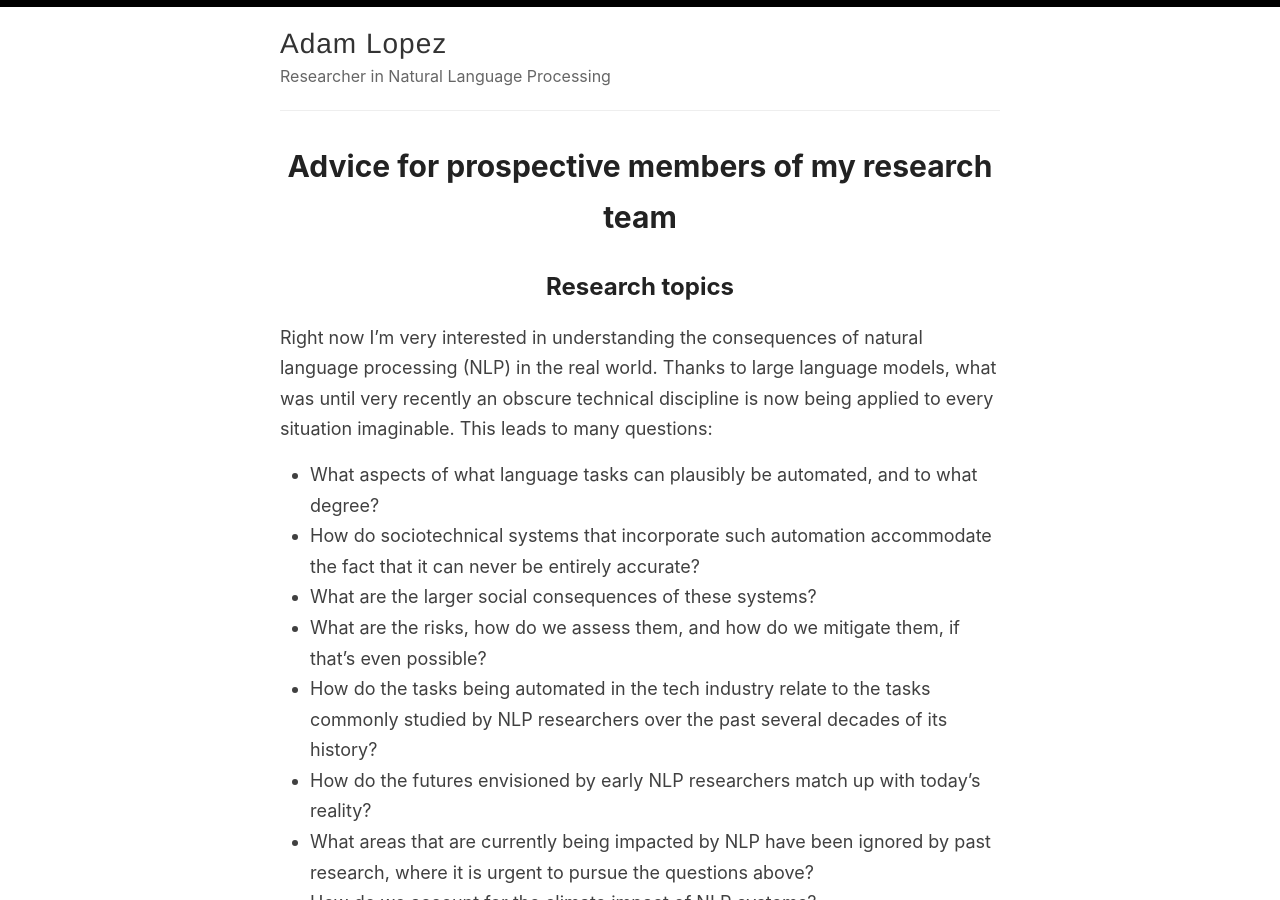
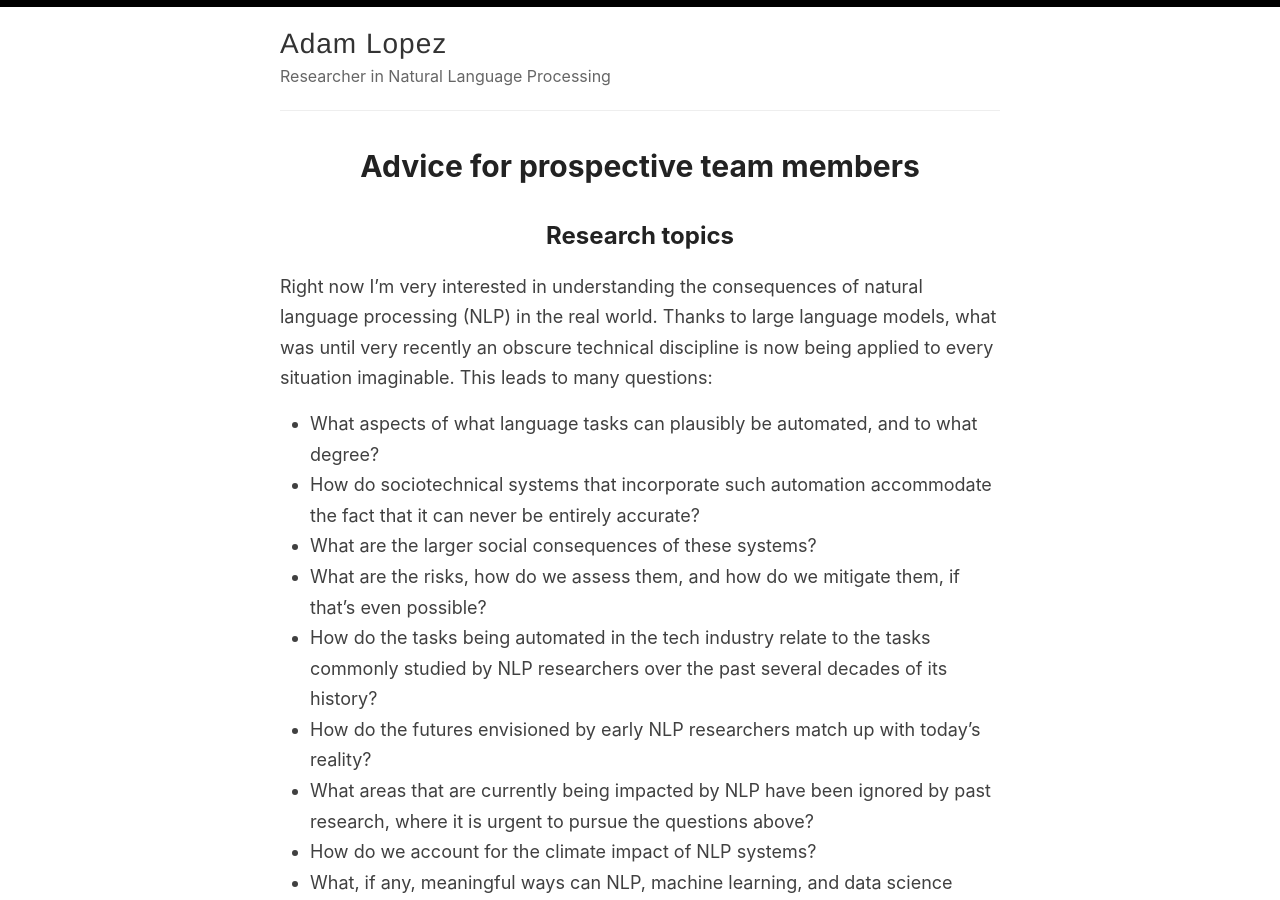
Before and after one commit to alopez/alopez.github.com, a Jekyll site: the page built from prospective.md, in a window 1280 px wide and 900 px high. Built offline with Jekyll 4.4.1, drawn with Linux system fonts in a browser that asks for light colours; some web fonts are replaced; our own code applies the rules of GitHub Pages for plain Markdown files.

Commit message:
Update prospective.md

```diff
--- a/prospective.md
+++ b/prospective.md
@@ -1,7 +1,7 @@
 ---
 layout: default
 ---
-# Advice for prospective members of my research team
+# Advice for prospective team members
 ## Research topics
 
 Right now I'm very interested in understanding the consequences of natural language processing (NLP) in the real world. Thanks to large language models, what was until very recently an obscure technical discipline is now being applied to every situation imaginable. This leads to many questions:
```
